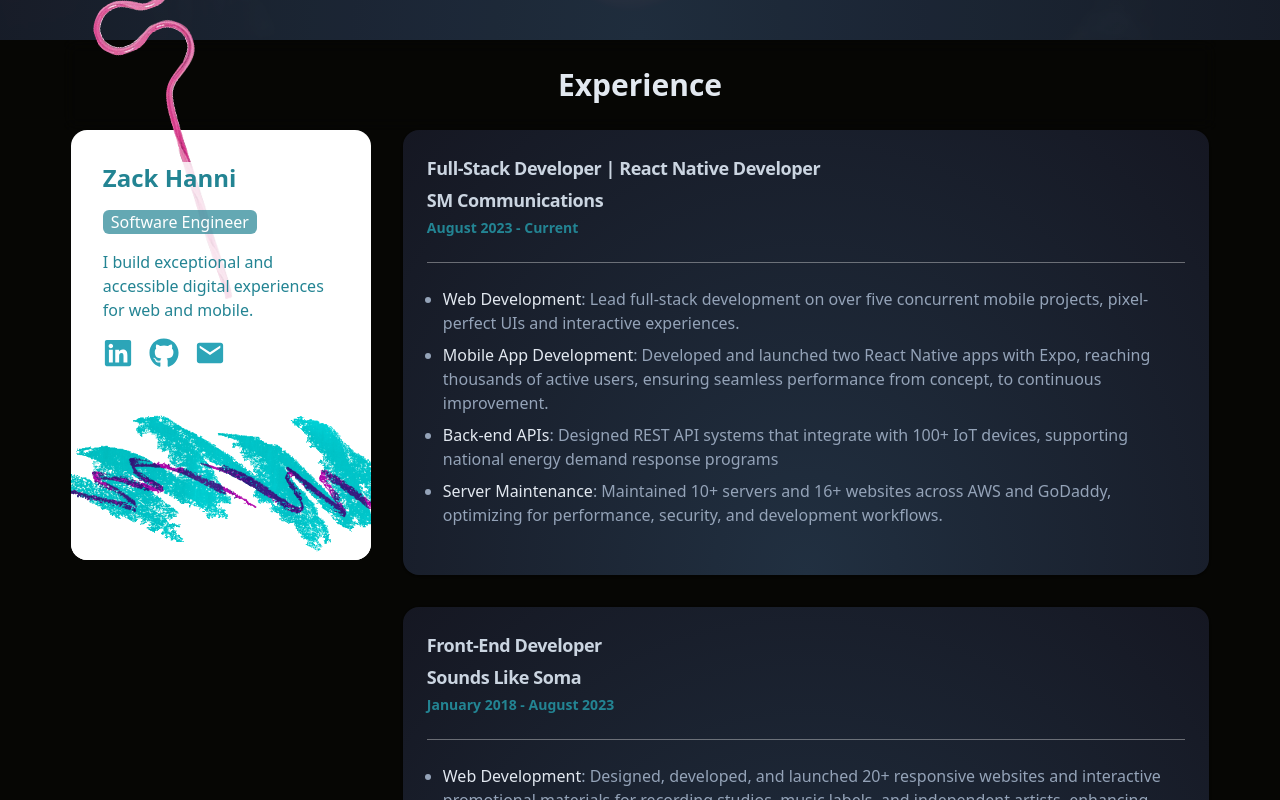
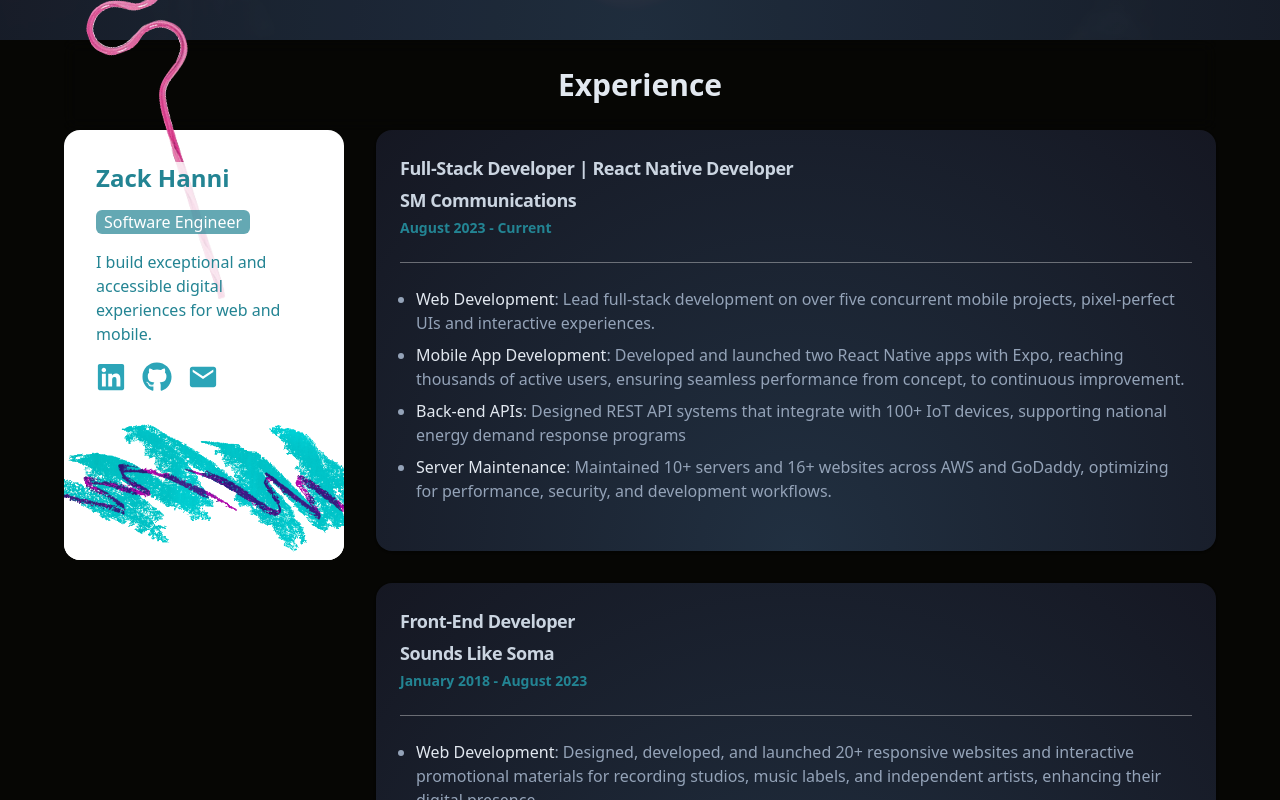
Before and after one commit to zackhanni/zachary.works, a Next.js app: page / in a window 1280 px wide. Shown: the part 760-1560 px from the top of the page. Built offline with nearby package versions, Linux system fonts and the light colour scheme.

Commit message:
set max width. made gloating card fit better

```diff
--- a/app/components/Experience.tsx
+++ b/app/components/Experience.tsx
@@ -17,12 +17,12 @@
       id="experience"
       className="w-full flex justify-center pb-16 h-full bg-[#060604]"
     >
-      <div className="container flex flex-col items-center justify-center z-10">
+      <div className="container flex flex-col items-center justify-center z-10 max-w-screen-xl">
         <SectionHeader title="Experience" />
 
         <div className="flex justify-center lg:space-x-8">
           <ZackFLoatingCard />
-          <div className="lg:max-w-[70%] space-y-8">
+          <div className="space-y-8 w-fit">
             <WorkCard
               title="Full-Stack Developer | React Native Developer"
               employer="SM Communications"
--- a/app/components/ZackFloatingCard.tsx
+++ b/app/components/ZackFloatingCard.tsx
@@ -16,7 +16,7 @@
   return (
     <Tilt
       options={tiltOptions}
-      className="hidden lg:block w-[300px] text-[#238493] bg-white rounded-2xl sticky top-[110px] z-10 h-[430px] p-8"
+      className="hidden lg:block min-w-[250px] max-w-[280px] text-[#238493] bg-white rounded-2xl sticky top-[110px] z-10 h-[430px] p-8"
     >
       <div className="flex flex-col bg-white/80 space-y-4 mb-4">
         <h2 className="text-2xl font-semibold">Zack Hanni</h2>
```
